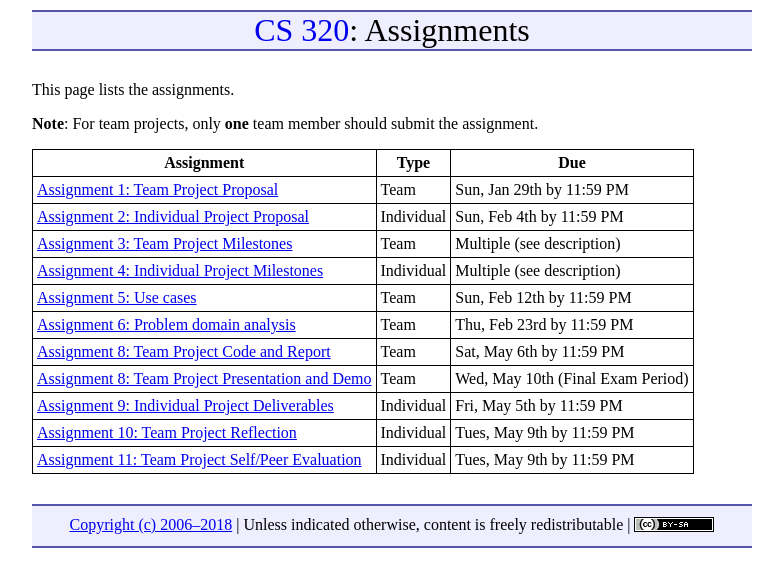
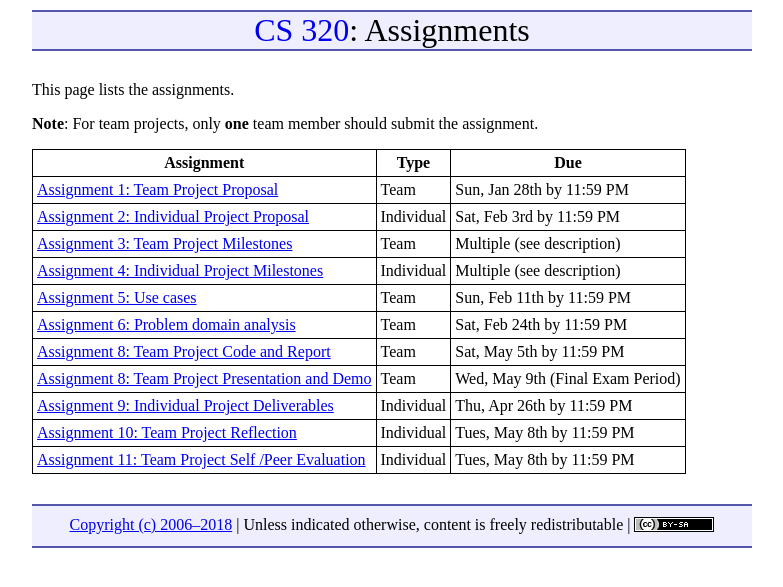
Before and after one commit to ycpcs/cs320-spring2018, a Jekyll site: the page built from assign/index.md, in a window 1280 px wide. Shown: the top 587 px of the page, without its empty margins (248-1031 px from the left). Built offline with Jekyll 4.4.1, drawn with Linux system fonts in a browser that asks for light colours.

Commit message:
adding assigns

```diff
--- a/assign/index.md
+++ b/assign/index.md
@@ -9,14 +9,14 @@ This page lists the assignments.
 
 Assignment | Type | Due
 ---------- | ---- | ---
-[Assignment 1: Team Project Proposal](assign01.html) | Team | Sun, Jan 29th by 11:59 PM
-[Assignment 2: Individual Project Proposal](assign02.html) | Individual | Sun, Feb 4th by 11:59 PM
+[Assignment 1: Team Project Proposal](assign01.html) | Team | Sun, Jan 28th by 11:59 PM
+[Assignment 2: Individual Project Proposal](assign02.html) | Individual | Sat, Feb 3rd by 11:59 PM
 [Assignment 3: Team Project Milestones](assign03.html) | Team | Multiple (see description)
 [Assignment 4: Individual Project Milestones](assign04.html) | Individual | Multiple (see description)
-[Assignment 5: Use cases](assign05.html) | Team | Sun, Feb 12th by 11:59 PM
-[Assignment 6: Problem domain analysis](assign06.html) | Team | Thu, Feb 23rd by 11:59 PM
-[Assignment 8: Team Project Code and Report](assign08.html) | Team | Sat, May 6th by 11:59 PM
-[Assignment 8: Team Project Presentation and Demo](assign08.html) | Team | Wed, May 10th (Final Exam Period)
-[Assignment 9: Individual Project Deliverables](assign09.html) | Individual | Fri, May 5th by 11:59 PM
-[Assignment 10: Team Project Reflection](assign10.html) | Individual | Tues, May 9th by 11:59 PM
-[Assignment 11: Team Project Self/Peer Evaluation](assign11.html) | Individual | Tues, May 9th by 11:59 PM
+[Assignment 5: Use cases](assign05.html) | Team | Sun, Feb 11th by 11:59 PM
+[Assignment 6: Problem domain analysis](assign06.html) | Team | Sat, Feb 24th by 11:59 PM
+[Assignment 8: Team Project Code and Report](assign08.html) | Team | Sat, May 5th by 11:59 PM
+[Assignment 8: Team Project Presentation and Demo](assign08.html) | Team | Wed, May 9th (Final Exam Period)
+[Assignment 9: Individual Project Deliverables](assign09.html) | Individual | Thu, Apr 26th by 11:59 PM
+[Assignment 10: Team Project Reflection](assign10.html) | Individual | Tues, May 8th by 11:59 PM
+[Assignment 11: Team Project Self /Peer Evaluation](assign11.html) | Individual | Tues, May 8th by 11:59 PM
```
